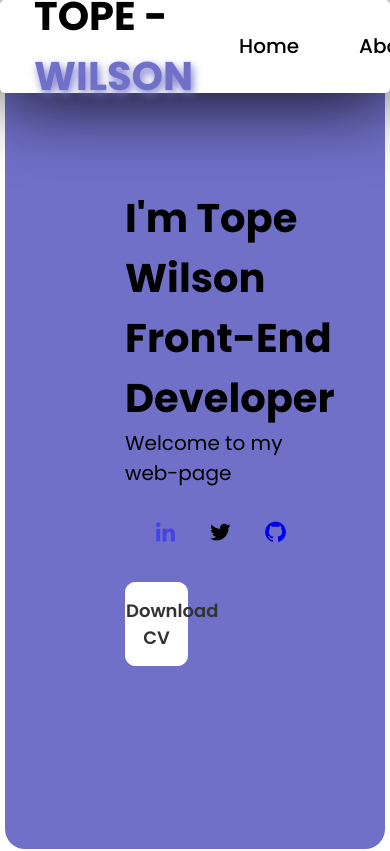
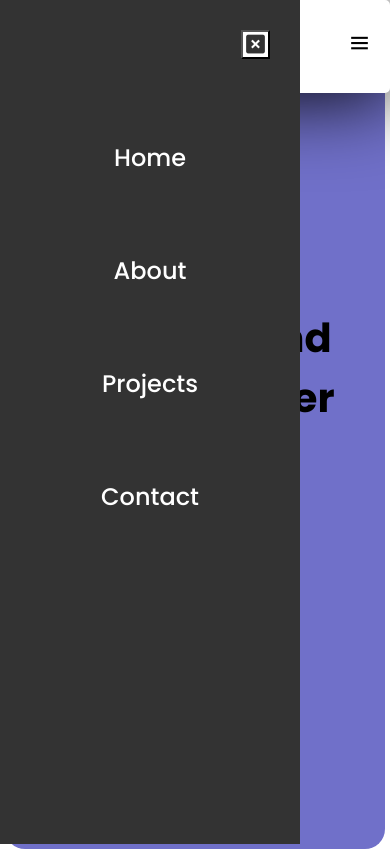
Before and after one commit to Azamann01/another-new-portfolio, a plain HTML site: page index.html in a window 390 px wide. Shown: the top 851 px of the page. Drawn offline with nearby package versions, Linux system fonts and the light colour scheme.

Commit message:
setting the responsive pages

```diff
--- a/index.html
+++ b/index.html
@@ -17,12 +17,16 @@
                 <div class="header-text">
                     <h2 class="text-head">Tope - <span>Wilson</span></h2>
                 </div>
-                <ul>
+                <ul class="navlists">
+                    <button id="btn-close" class='bx bxs-x-square'></button>
                     <li><a href="#" id="nav-lists">Home</a></li>
                     <li><a href="#about me" id="nav-lists">About</a></li>
                     <li><a href="#projects" id="nav-lists">Projects</a></li>
                     <li><a href="#contact" id="nav-lists">Contact</a></li>
                 </ul>
+                <div class="menu-open">
+                    <i class='bx bx-menu'></i>
+                </div>
             </div>
             <!-- Hero section  -->
             <section class="hero">
@@ -38,8 +42,7 @@
                             <button class="cv-btn">
                                 <a href="#" id="cv-btn">Download CV</a>
                             </button>
-
-
+                    </div>
                 </div>
                     <div class="image-wrraper">
                         <img src="images/img-port.jpeg" alt="" class="hero-img">
--- a/style.css
+++ b/style.css
@@ -20,6 +20,14 @@ body {
   left: 0;
   /* background-color: skyblue; */
   z-index: 100;
+}
+#btn-close {
+  font-size: 25px;
+  background-color: #fff;
+  color: #333;
+}
+.menu-open {
+  font-size: 25px;
 }
 .nav-container {
   height: 11vh;
@@ -67,6 +75,7 @@ li a:hover {
 }
 
 /* HERO_SECTION  */
+
 .hero {
   display: flex;
   align-items: center;
@@ -391,8 +400,19 @@ input {
   box-shadow: none;
 }
 
-/* @media screen and (max-width: 900px) {
-  .navbar-section .nav-container #nav-lists{
+@media screen and (max-width: 900px) {
+  .navlist :where(#btn-close, .menu-open) {
+    font-size: 32px;
+  }
+  .navlist,
+  #btn-close {
+    position: absolute;
+    right: 30px;
+    top: 30px;
+    cursor: pointer;
+  }
+
+  .navlists {
     display: block;
     background-color: #333;
     position: fixed;
@@ -400,10 +420,16 @@ input {
     top: 0;
     width: 300px;
     height: 100%;
-    display: flex;
+    padding-top: 100px;
+    padding-bottom: 300px;
     flex-direction: column;
     align-items: center;
-    font-size: 20px;
+    display: flex;
+  }
+  #nav-lists {
     color: #fff;
+    display: block;
+    margin-top: 20px;
+    font-size: 24px;
   }
-}  */
+}
```
Lines whose indentation alone changed are shown as unchanged.
